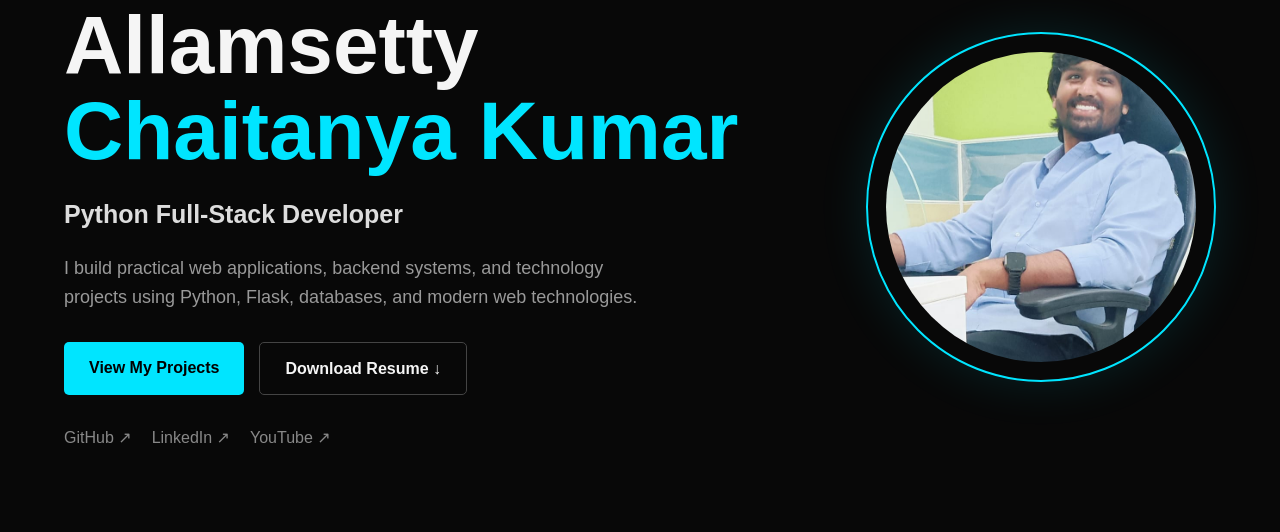
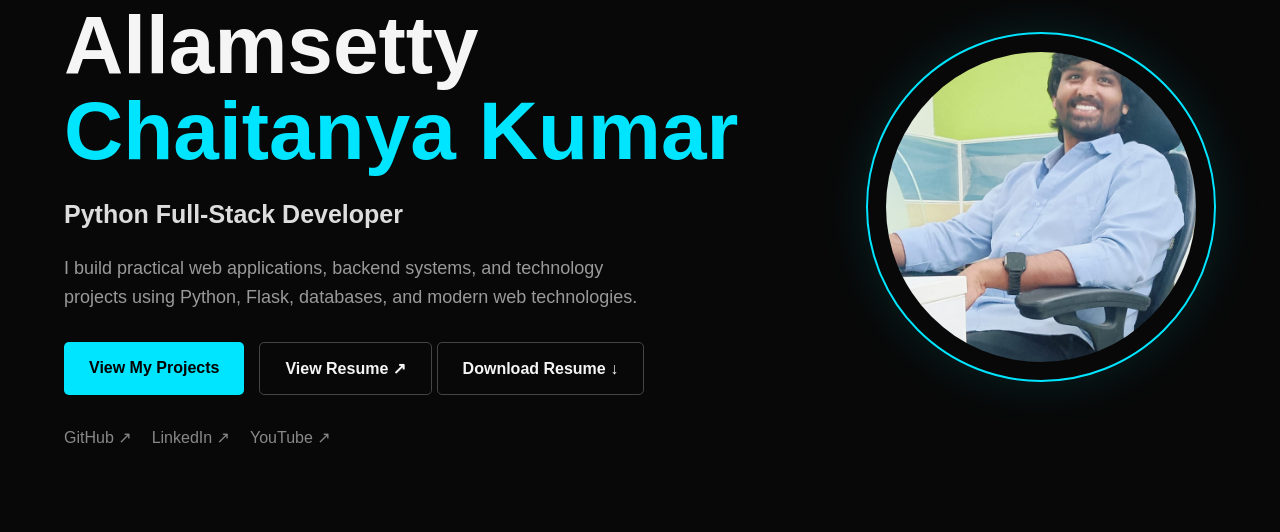
Before and after one commit to allamsetty-chaitanyakumar/allamsetty-chaitanya-kumar-portfolio, a Flask app: page / in a window 1280 px wide. Shown: the part 233-765 px from the top of the page. Run offline with Flask 3, Linux system fonts and the light colour scheme.

Commit message:
Update hero resume buttons

```diff
--- a/templates/index.html
+++ b/templates/index.html
@@ -110,6 +110,15 @@
                 <a href="#projects" class="btn primary">
                     View My Projects
                 </a>
+                <div class="resume-buttons">
+                <a
+                    href="{{ url_for('static', filename='resume/Allamsetty-Chaitanya-Kumar-Resume.pdf') }}"
+                    target="_blank"
+                    rel="noopener noreferrer"
+                    class="btn secondary"
+                >
+                    View Resume ↗
+                </a>
 
                 <a
                     href="{{ url_for('static', filename='resume/Allamsetty-Chaitanya-Kumar-Resume.pdf') }}"
@@ -118,6 +127,7 @@
                 >
                     Download Resume ↓
                 </a>
+                </div>
 
             </div>
 
```
